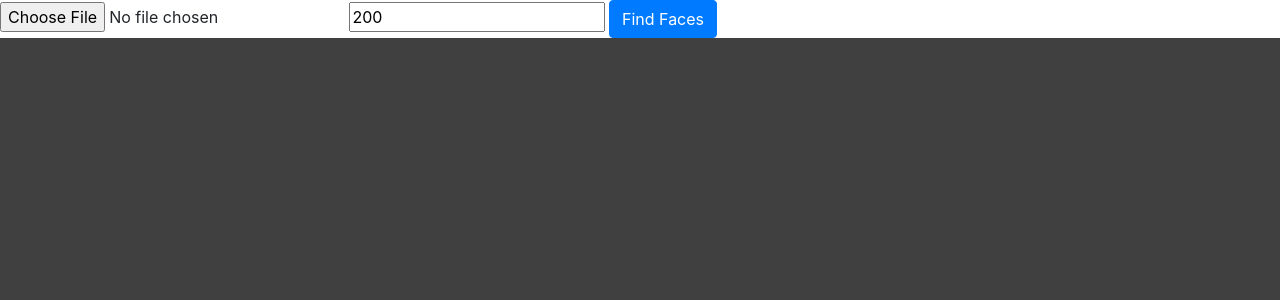
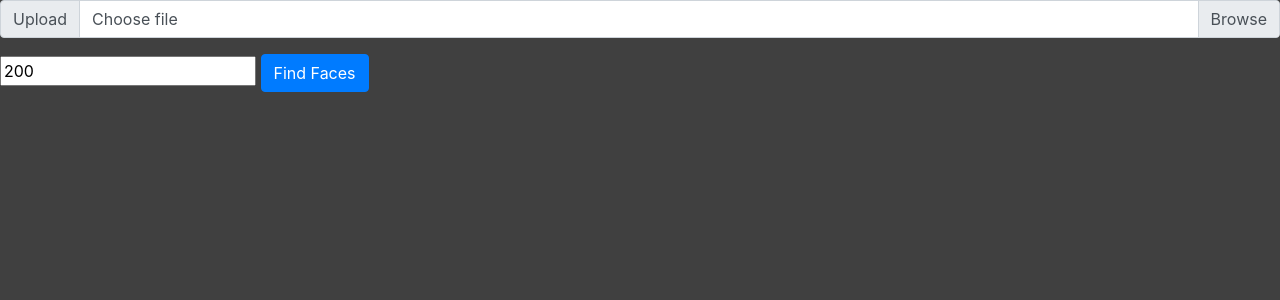
Before and after one commit to molokhovdmitry/video-face-count, a Flask app: page / in a window 1280 px wide. Shown: the part 77-377 px from the top of the page. Run offline with Flask 2, Linux system fonts and the light colour scheme; some libraries are stand-ins or nearby versions.

Commit message:
Style update

```diff
--- a/VFR/static/styles.css
+++ b/VFR/static/styles.css
@@ -18,13 +18,8 @@ html
     margin: 10px 10px;
 }
 
-.home-wrapper {
-    background-color: #303030;
-    width: 80%;
-    max-width: 1000px;
-    margin: 0 auto;
-    border-bottom-left-radius: 20px;
-    border-bottom-right-radius: 20px;
+.main-wrapper {
+    background-color: #404040;
 }
 
 @media screen and (max-width: 640px) {
--- a/VFR/templates/index.html
+++ b/VFR/templates/index.html
@@ -6,7 +6,15 @@
 
 {% block main %}
     <form action="/" enctype=multipart/form-data method="post">
-        <input name="file" type="file" accept=".mp4,.avi">
+        <div class="input-group mb-3">
+            <div class="input-group-prepend">
+              <span class="input-group-text" id="inputGroupFileAddon01">Upload</span>
+            </div>
+            <div class="custom-file">
+              <input name="file" accept=".mp4,.avi" type="file" class="custom-file-input" aria-describedby="inputGroupFileAddon01">
+              <label class="custom-file-label" for="inputGroupFile01">Choose file</label>
+            </div>
+        </div>
         <input name="step" type="number" min="1" step="1" value="200">
         <button class="btn btn-primary" type="submit">Find Faces</button>
     </form>
--- a/VFR/templates/layout.html
+++ b/VFR/templates/layout.html
@@ -6,7 +6,7 @@
     <meta name="viewport" content="width=device-width, initial-scale=1.0">
 
     <link href="https://stackpath.bootstrapcdn.com/bootstrap/4.5.0/css/bootstrap.min.css" rel="stylesheet">
-    <link href="../static/styles.css" rel="stylesheet">
+    <link href="{{ url_for('static', filename='styles.css') }}" rel="stylesheet">
     <script src="https://cdn.jsdelivr.net/npm/chart.js@2.9.4/dist/Chart.min.js"></script>
 
     <title>{% block title %}{% endblock %}</title>
@@ -17,7 +17,7 @@
         <a href="/" class="logo">VideoFaceRecognition</a>
     </nav>
 
-    <main>
+    <main class="main-wrapper">
         {% if get_flashed_messages() %}
             <header>
                 <div class="alert alert-primary border text-center" role="alert">
```
